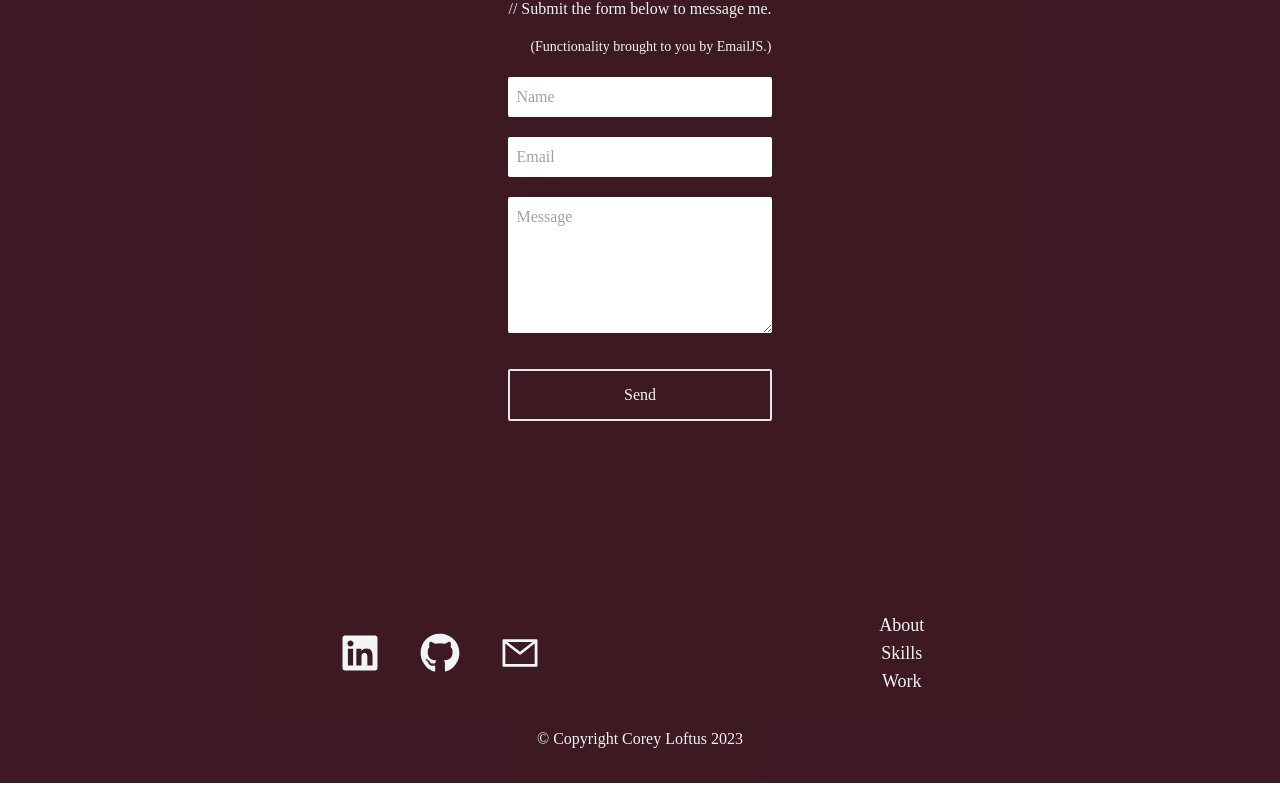
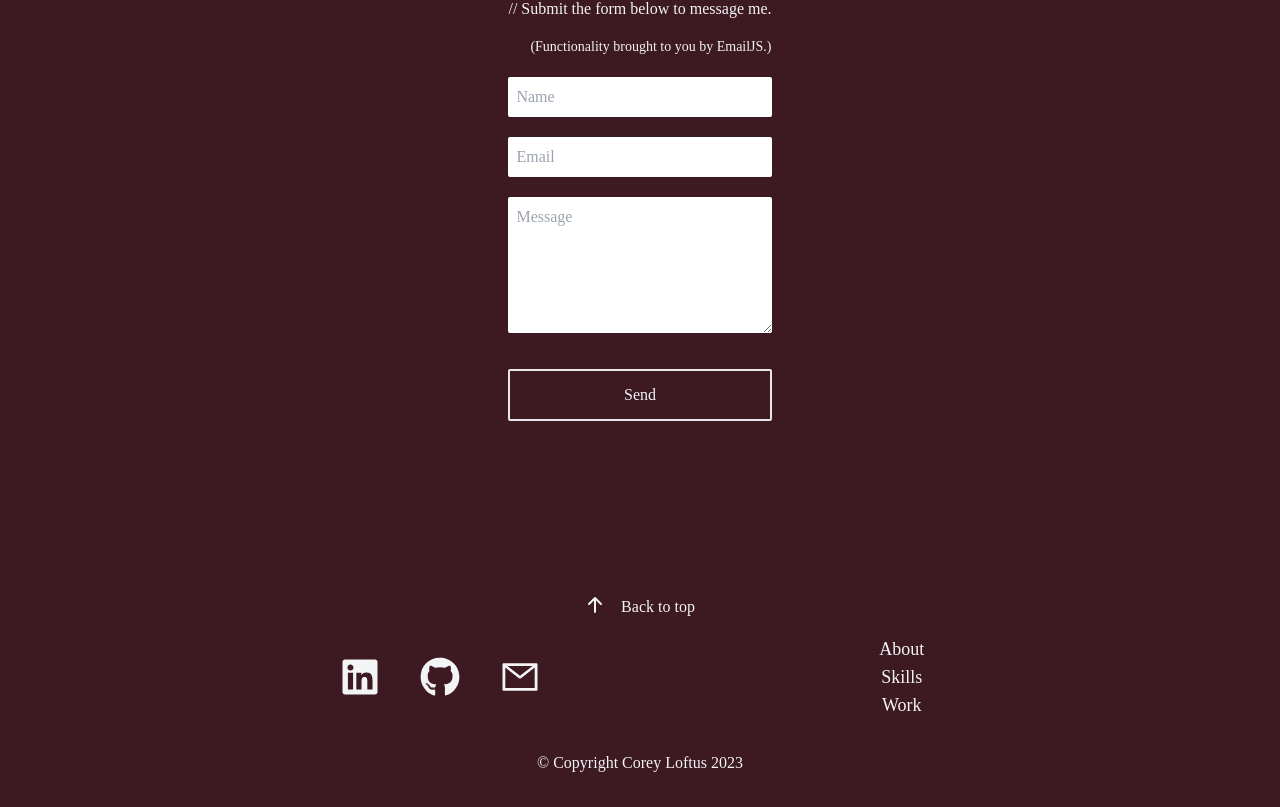
Before and after one commit to coreyloftus/personal-portfolio, a React (Create React App) app: page / in a window 1280 px wide. Shown: the part 3851-4658 px from the top of the page. Before the commit the page ends 4634 px from the top, so only its background shows below. Built offline with nearby package versions, Linux system fonts and the light colour scheme.

Commit message:
Footer -> Added back to top, and corrected About link

```diff
--- a/src/components/Footer.jsx
+++ b/src/components/Footer.jsx
@@ -2,6 +2,7 @@ import React from "react"
 import { Link } from "react-scroll"
 import { AiOutlineMail } from "react-icons/ai"
 import { FaLinkedin, FaGithub } from "react-icons/fa"
+import { HiArrowUp } from "react-icons/hi"
 
 const Footer = () => {
   return (
@@ -9,6 +10,18 @@ const Footer = () => {
       name="footer"
       className="text-center w-full h-[10%]] dark:text-gray-100 justify-center items-center py-8"
     >
+      <Link
+        to="top"
+        smooth={true}
+        className="cursor-pointer hover:text-gray-400"
+      >
+        <div className="flex justify-center group">
+          <span className="group-hover:-translate-y-2 duration-500">
+            <HiArrowUp size={20} />
+          </span>
+          <p className="pl-4">Back to top</p>
+        </div>
+      </Link>
       <div className="flex p-4 justify-evenly">
         <div className="grid grid-cols-3 place-items-center gap-4 md:gap-10">
           <a
@@ -38,7 +51,7 @@ const Footer = () => {
         <div>
           <ul className="text-lg">
             <Link
-              to="top"
+              to="about"
               smooth={true}
               className="cursor-pointer hover:text-gray-400"
             >
```
